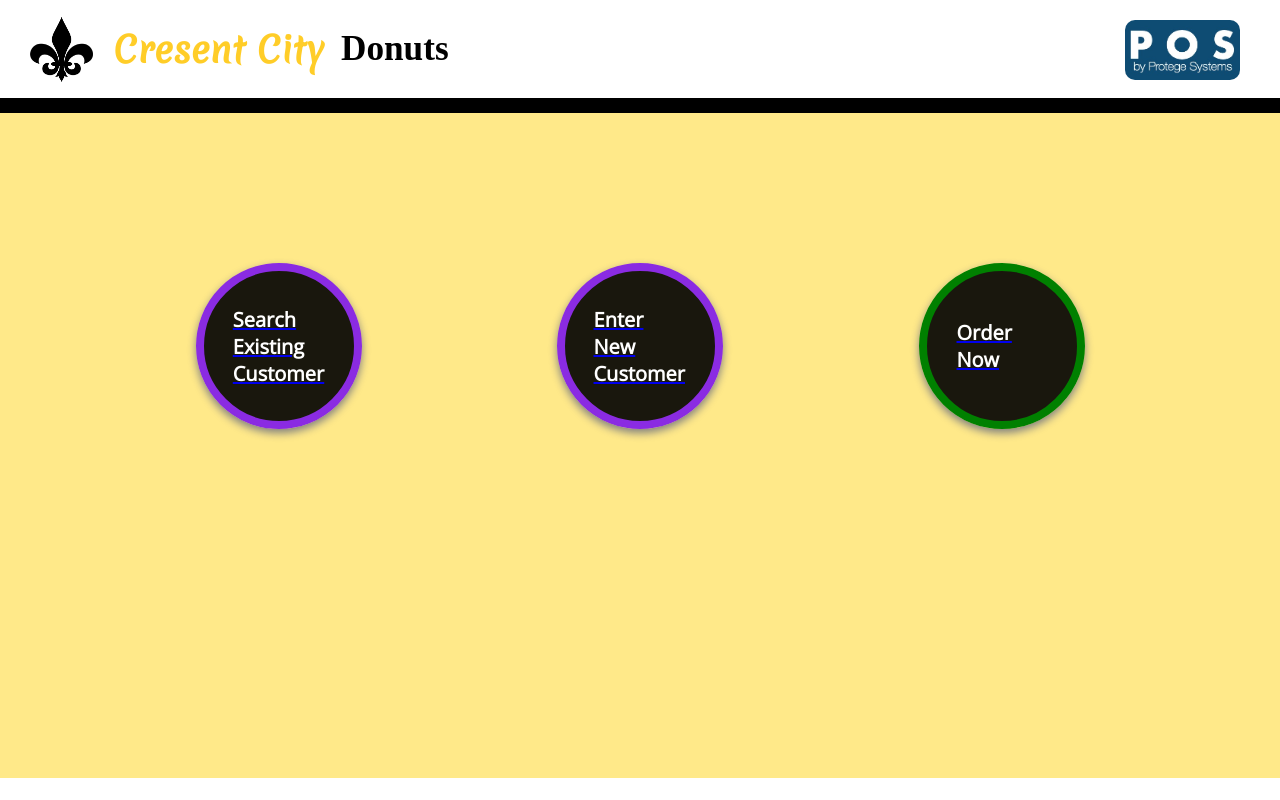
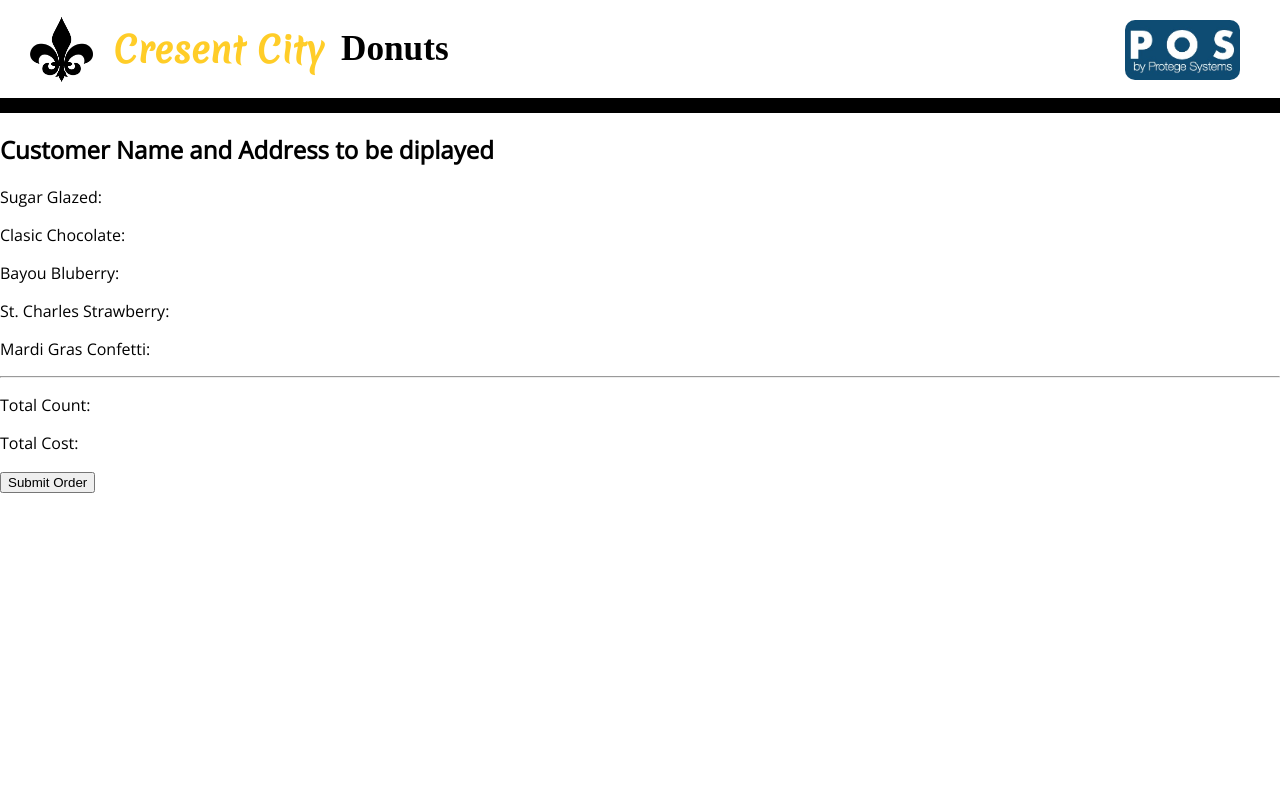
Before and after one commit to wheresronald0/Crescent_City_Donuts, a React (Create React App) app in the folder cresent-city-donuts/: page /order-summary in a window 1280 px wide. Built offline with nearby package versions, Linux system fonts and the light colour scheme; a web font is replaced by a local one.

Commit message:
all components roughed-in

```diff
--- /dev/null
+++ b/cresent-city-donuts/src/Components/Order-Summary/Order-Summary.js
@@ -0,0 +1,15 @@
+import React from "react";
+import ItemCount from "../Item-Count/Item-Count";
+
+const orderSummary = props => {
+  return (
+    <div>
+      <h2>Customer Name and Address to be diplayed</h2>
+      <ItemCount />
+      <p>Total Cost:</p>
+      <button>Submit Order</button>
+    </div>
+  );
+};
+
+export default orderSummary;
--- a/cresent-city-donuts/src/Container/Order-Entry/Order-Entry.js
+++ b/cresent-city-donuts/src/Container/Order-Entry/Order-Entry.js
@@ -41,7 +41,9 @@
           <a href="/">
             <button>Enter or Lookup Customer</button>
           </a>
-          <button>Order Summary</button>
+          <a href="/order-summary">
+            <button>Order Summary</button>
+          </a>
           <button>Clear Order</button>
         </section>
       </div>
--- a/cresent-city-donuts/src/Container/POS-Systems/POS-System.js
+++ b/cresent-city-donuts/src/Container/POS-Systems/POS-System.js
@@ -5,6 +5,7 @@
 import CustomerDataSearch from "../Customer-Data-Search/Customer-Data-Search";
 import NewCustomerData from "../New-Customer-Data/New-Customer-Data";
 import OrderEntry from "../Order-Entry/Order-Entry";
+import OrderSummary from "../../Components/Order-Summary/Order-Summary";
 
 class POSSystem extends Component {
   constructor(props) {
@@ -15,6 +16,7 @@
       <div>
         <NavBar />
         <Switch>
+          <Route path="/order-summary" component={OrderSummary} />
           <Route path="/customer-data-search" component={CustomerDataSearch} />
           <Route path="/new-customer-data" component={NewCustomerData} />
           <Route path="/order-entry" component={OrderEntry} />
```
